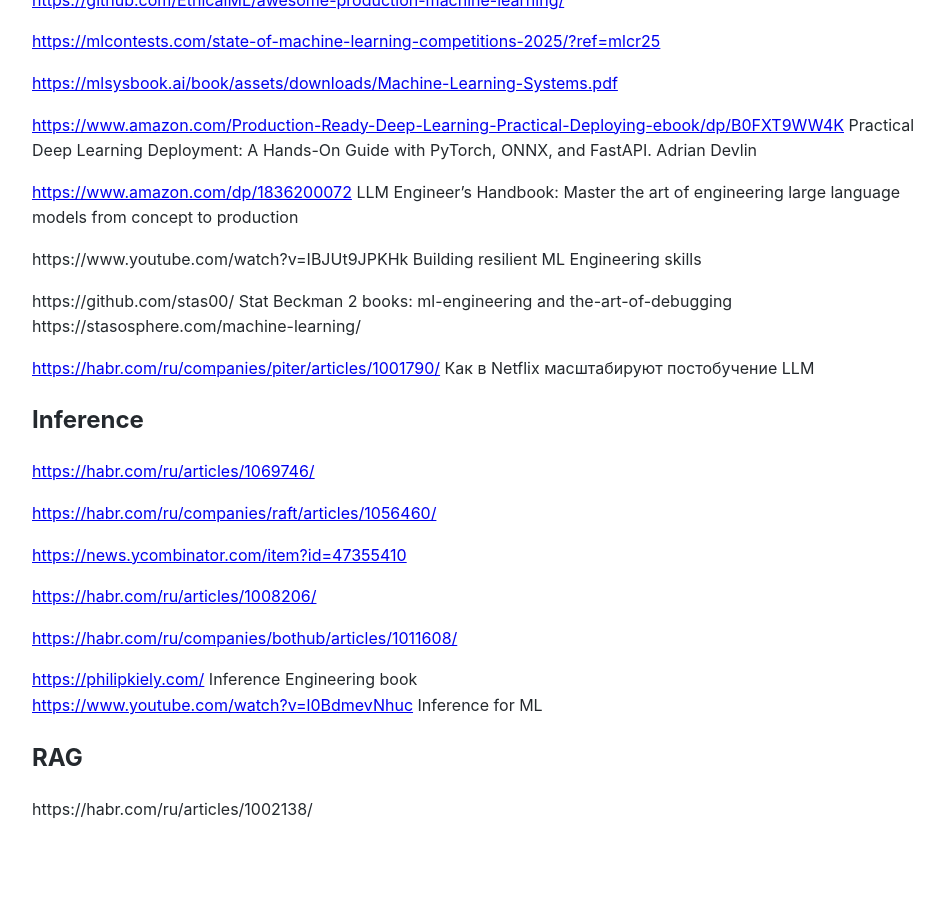
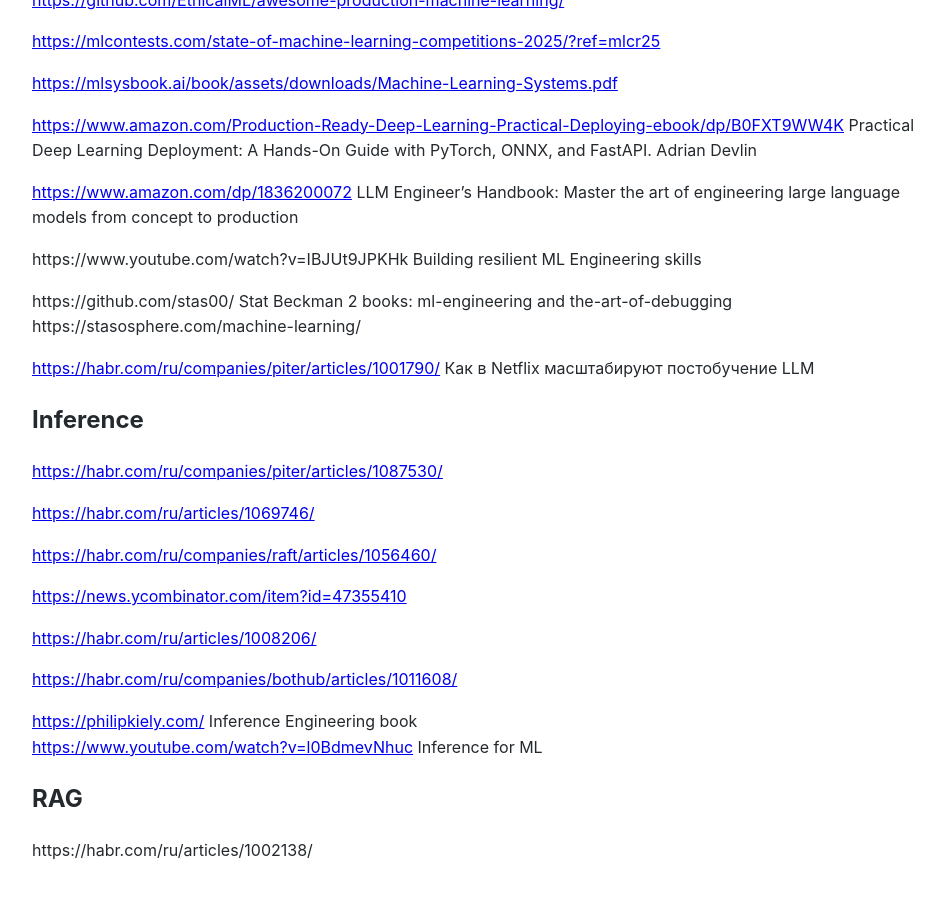
Before and after one commit to Michael-Lubinsky/michael-lubinsky.github.com, a Jekyll site: the page built from ml/ml_system_design.md, in a window 1280 px wide and 900 px high, scrolled down 1782 px. Shown: the whole window, without its empty margins (158-1102 px from the left). Built offline with Jekyll 4.4.1, drawn with Linux system fonts in a browser that asks for light colours; our own code applies the rules of GitHub Pages for plain Markdown files; before the commit the page ends 2640 px from its top, so only the background shows below that.

Commit message:
Add additional links to inference section

```diff
--- a/ml/ml_system_design.md
+++ b/ml/ml_system_design.md
@@ -104,6 +104,8 @@
 
 ## Inference
 
+<https://habr.com/ru/companies/piter/articles/1087530/>
+
 <https://habr.com/ru/articles/1069746/>
 
 <https://habr.com/ru/companies/raft/articles/1056460/>
```
